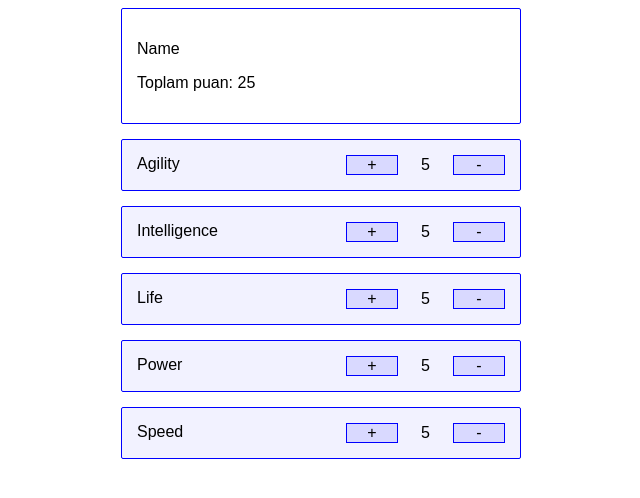
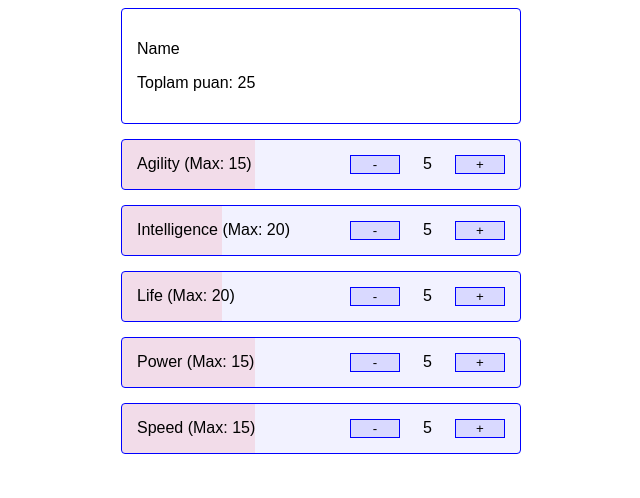
Before and after one commit to yiiitsahin/yiiit-char-building, a Vue app: page / in a window 1280 px wide. Shown: the top 498 px of the page, without its empty margins (319-959 px from the left). Built offline with nearby package versions, Linux system fonts and the light colour scheme.

Commit message:
Second init

```diff
--- a/package.json
+++ b/package.json
@@ -10,7 +10,8 @@
   "dependencies": {
     "core-js": "^2.6.5",
     "vue": "^2.6.10",
-    "vue-router": "^3.0.3"
+    "vue-router": "^3.0.3",
+    "vuex": "^3.1.1"
   },
   "devDependencies": {
     "@vue/cli-plugin-babel": "^3.11.0",
--- a/src/assets/_sizings.scss
+++ b/src/assets/_sizings.scss
@@ -1,3 +1,3 @@
 $font: Arial, Helvetica, sans-serif;
 $gap: 15px;
-$radius: 2px;
+$radius: 4px;
--- a/src/components/Abilities.vue
+++ b/src/components/Abilities.vue
@@ -7,82 +7,87 @@
 </template>
 
 <script>
-import ability from "./Ability.vue";
-import EventBus from "../eventbus.js"
+import ability from './Ability.vue'
+import EventBus from '../eventbus.js'
 
 export default {
-  data() {
+  data () {
     return {
       actionPoint: 25,
       allAbilities: [
         {
           id: 1,
-          name: "Agility",
-          value: 5
+          name: 'Agility',
+          value: 5,
+          max: 15
         },
         {
           id: 2,
-          name: "Speed",
-          value: 5
+          name: 'Speed',
+          value: 5,
+          max: 15
         },
         {
           id: 3,
-          name: "Power",
-          value: 5
+          name: 'Power',
+          value: 5,
+          max: 15
         },
         {
           id: 4,
-          name: "Intelligence",
-          value: 5
+          name: 'Intelligence',
+          value: 5,
+          max: 20
         },
         {
           id: 5,
-          name: "Life",
-          value: 5
+          name: 'Life',
+          value: 5,
+          max: 20
         }
       ]
-    };
+    }
   },
   components: {
     ability
   },
   computed: {
-    abilities() {
+    abilities () {
       return this.allAbilities.sort((a, b) => {
         if (a.name < b.name) {
-          return -1;
+          return -1
         }
         if (a.name > b.name) {
-          return 1;
+          return 1
         }
-        return 0;
-      });
+        return 0
+      })
     }
   },
-  created(){
-    EventBus.$emit("actionPointUpdated", this.actionPoint);
-    EventBus.$on("abilityIncreased", (ability) => {
-      this.actionPoint--;
-      this.allAbilities.map(item => { if(item.id === ability.id) item.value++})
+  created () {
+    EventBus.$emit('actionPointUpdated', this.actionPoint)
+    EventBus.$on('abilityIncreased', (ability) => {
+      this.actionPoint--
+      this.allAbilities.map(item => { if (item.id === ability.id) item.value++ })
     })
-    EventBus.$on("abilityDecreased", (ability) => {
-      if(ability.value > 0) {
-        this.actionPoint++;
-        this.allAbilities.map(item => { if(item.id === ability.id) item.value--})
-        if(this.actionPoint===1) EventBus.$emit("pointsNotOver");
+    EventBus.$on('abilityDecreased', (ability) => {
+      if (ability.value > 0) {
+        this.actionPoint++
+        this.allAbilities.map(item => { if (item.id === ability.id) item.value-- })
+        if (this.actionPoint === 1) EventBus.$emit('pointsNotOver')
       }
     })
   },
   watch: {
-    actionPoint(){
-      if(this.actionPoint === 0) {
-        EventBus.$emit("pointsOver")
+    actionPoint () {
+      if (this.actionPoint === 0) {
+        EventBus.$emit('pointsOver')
       }
 
-      EventBus.$emit("actionPointUpdated", this.actionPoint);
+      EventBus.$emit('actionPointUpdated', this.actionPoint)
     }
   }
-};
+}
 </script>
 
 <style lang="scss">
--- a/src/components/Ability.vue
+++ b/src/components/Ability.vue
@@ -1,36 +1,54 @@
 <template>
   <li class="ability">
-    <div>{{ability.name}}</div>
+    <div>{{ability.name}} (Max: {{ability.max}})</div>
 
     <div class="ability__buttons">
-      <span class="ability__button" :class="{'ability__button--disabled': !pointsAvailable}" @click="increment">+</span>
+      <button
+        class="ability__button"
+        :class="{'ability__button--disabled': ability.value <= 0}"
+        @click="decrement"
+        @keypress.enter="decrement"
+      >-</button>
       <span class="ability__point">{{ability.value}}</span>
-      <span class="ability__button" :class="{'ability__button--disabled': ability.value <= 0}" @click="decrement">-</span>
+      <button
+        class="ability__button"
+        :class="{'ability__button--disabled': !pointsAvailable || ability.value >= ability.max }"
+        @click="increment"
+        @keypress.tab="increment"
+      >+</button>
     </div>
+
+    <div class="ability__bar" :style="barStyle"></div>
   </li>
 </template>
 
 <script>
-import EventBus from "../eventbus.js"
+import EventBus from "../eventbus.js";
 
 export default {
-    data(){
+  data() {
     return {
       pointsAvailable: true
-        }
+    };
   },
   props: ["ability"],
   methods: {
-      increment(){
-        if(this.pointsAvailable){
+    increment() {
+      if (this.pointsAvailable && this.ability.max > this.ability.value) {
         EventBus.$emit("abilityIncreased", this.ability);
       }
     },
-      decrement(){
+    decrement() {
+      if (this.ability.value !== 0)
         EventBus.$emit("abilityDecreased", this.ability);
     }
   },
-    created(){
+  computed: {
+    barStyle() {
+      return `width: ${(this.ability.value / this.ability.max) * 100}%`;
+    }
+  },
+  created() {
     EventBus.$on("pointsOver", () => {
       this.pointsAvailable = false;
     });
@@ -55,6 +73,19 @@ export default {
   margin-bottom: $gap;
   font-family: Arial, Helvetica, sans-serif;
   border-radius: $radius;
+  position: relative;
+  overflow: hidden;
+
+  &__bar {
+    display: block;
+    background-color: #ff000017;
+    position: absolute;
+    top: -1px;
+    left: 0;
+    height: 110%;
+    z-index: -1;
+    transition: width 0.2s ease;
+  }
 
   &:hover {
     background-color: $btnBigHoverColor;
@@ -80,7 +111,7 @@ export default {
     border: 1px solid $btnBorderColor;
     margin-left: $gap;
     cursor: pointer;
-    transition: opacity .1s ease;
+    transition: opacity 0.1s ease;
 
     &:hover,
     &--pressed {
@@ -88,10 +119,10 @@ export default {
     }
 
     &--disabled {
-      opacity: .2;
+      opacity: 0.2;
 
       &:hover {
-        opacity: .2;
+        opacity: 0.2;
         background-color: $btnColor;
       }
     }
--- a/src/components/Char.vue
+++ b/src/components/Char.vue
@@ -11,11 +11,11 @@
 </template>
 
 <script>
-import abilities from "./Abilities.vue"
-import EventBus from "../eventbus.js"
+import abilities from './Abilities.vue'
+import EventBus from '../eventbus.js'
 
 export default {
-  data(){
+  data () {
     return {
       actionPoints: 0
     }
@@ -23,17 +23,12 @@ export default {
   components: {
     abilities
   },
-  computed: {
-    actionPoints(){
-      return
-    }
-  },
-  created(){
-    EventBus.$on("actionPointUpdated", payload => {
-      this.actionPoints = payload;
+  created () {
+    EventBus.$on('actionPointUpdated', payload => {
+      this.actionPoints = payload
     })
   }
-};
+}
 </script>
 
 <style lang="scss">
--- a/src/eventbus.js
+++ b/src/eventbus.js
@@ -1,3 +1,3 @@
-import Vue from "vue"
+import Vue from 'vue'
 
-export default new Vue();
+export default new Vue()
--- a/src/main.js
+++ b/src/main.js
@@ -1,8 +1,10 @@
 import Vue from 'vue'
 import App from './App.vue'
+import store from "./store/store"
 
 Vue.config.productionTip = false
 
 new Vue({
+  store,
   render: h => h(App)
 }).$mount('#app')
--- /dev/null
+++ b/src/store/store.js
@@ -0,0 +1,10 @@
+import Vue from "vue";
+import Vuex from "vuex";
+
+Vue.use(Vuex);
+
+export default new Vuex.Store({
+    state: {
+        test: "Test form Vuex"
+    }
+});
```
Also changed, not shown: 1 other file (tests, documents, lock files or other folders). Lines whose indentation alone changed are shown as unchanged.
